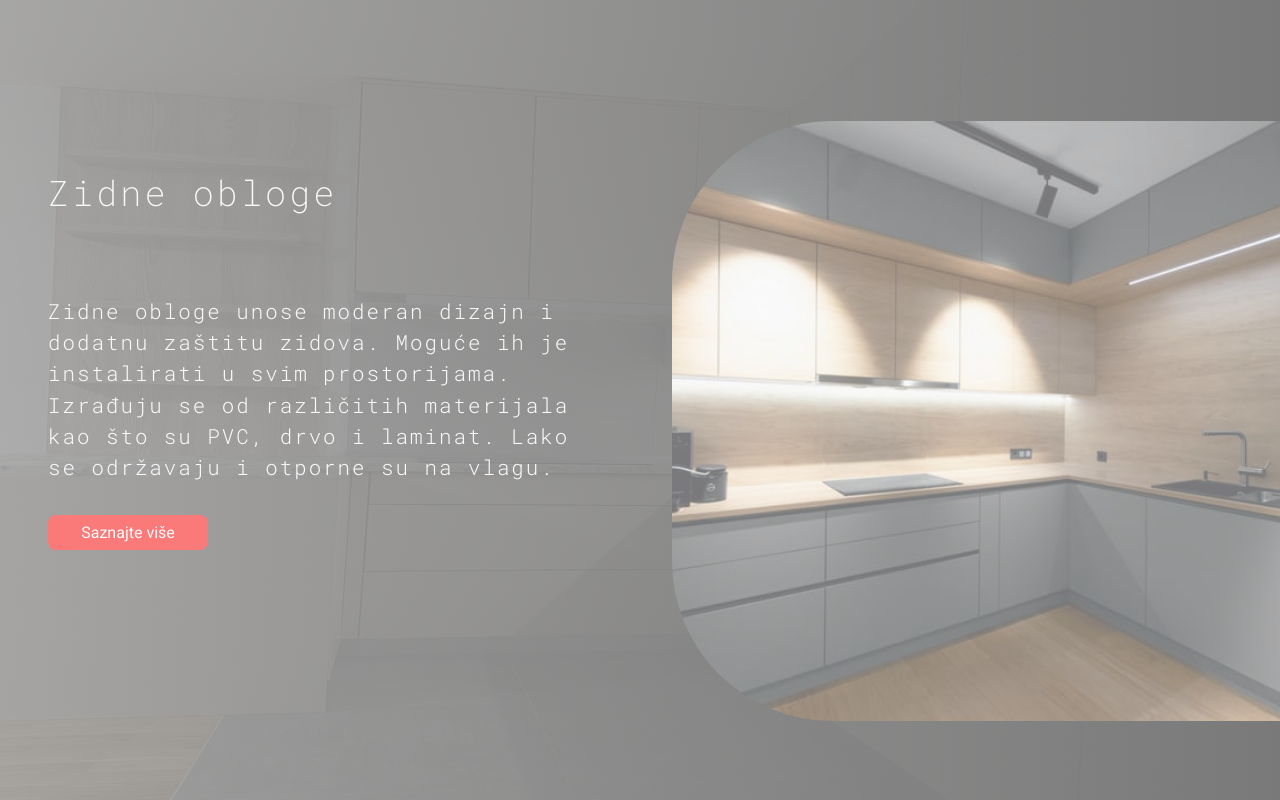
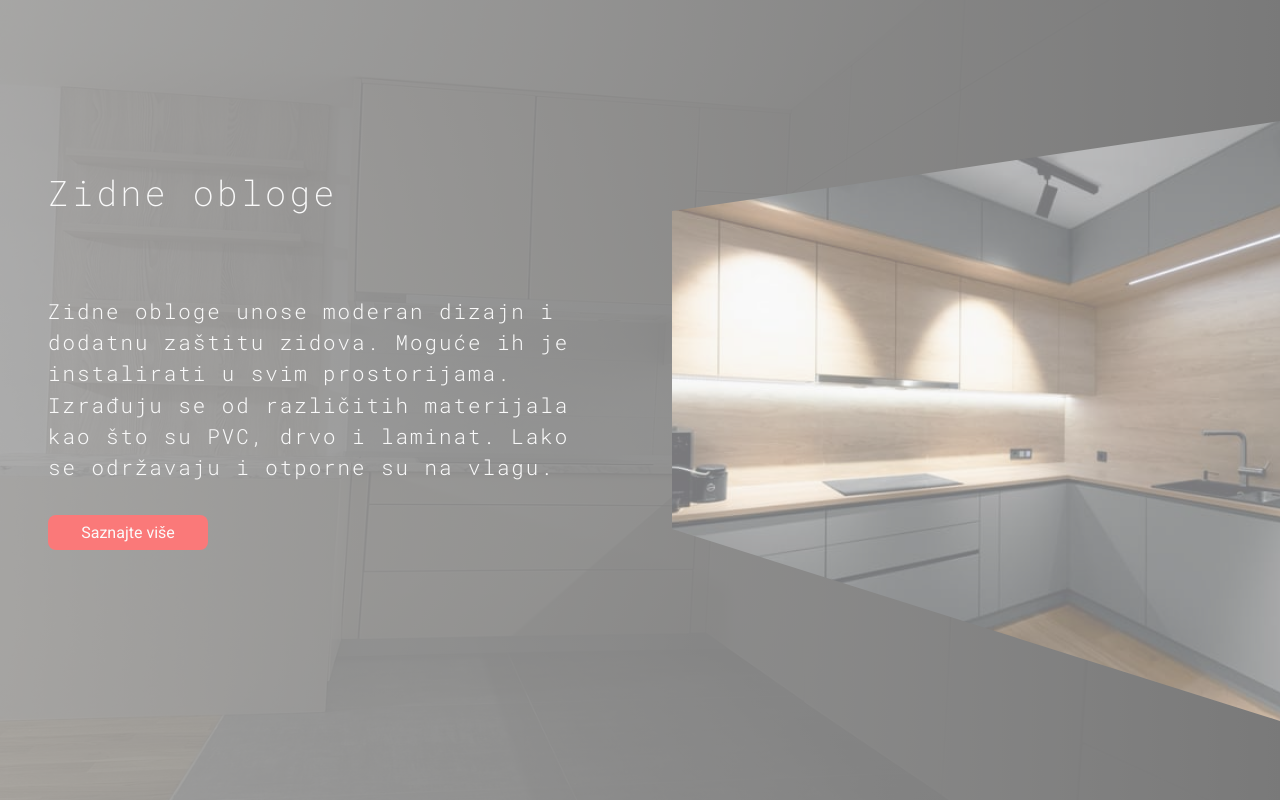
Before and after one commit to AlenZguric/in-3minterijeri, a React (Create React App) app: page /proizvodi in a window 1280 px wide. Shown: the part 1000-1800 px from the top of the page. Built offline with nearby package versions, Linux system fonts and the light colour scheme; a web font is replaced by a local one.

Commit message:
add clip-path on .img

```diff
--- a/src/styles/pages/galleryPage.css
+++ b/src/styles/pages/galleryPage.css
@@ -50,7 +50,8 @@
   flex-direction: row-reverse;
 }
 .gallery-page main .main-container .article-about:nth-child(even) img {
-  border-radius: 10rem 0 0 10rem;
+  -webkit-clip-path: polygon(100% 0, 100% 0, 100% 100%, 0 68%, 0 15%);
+          clip-path: polygon(100% 0, 100% 0, 100% 100%, 0 68%, 0 15%);
 }
 .gallery-page main .main-container .article-about-box-descriptions {
   display: flex;
@@ -101,5 +102,6 @@
   background-attachment: fixed;
   -o-object-fit: cover;
      object-fit: cover;
-  border-radius: 0 10rem 10rem 0;
+  -webkit-clip-path: polygon(0 0, 70% 0, 100% 85%, 85% 100%, 0 100%);
+          clip-path: polygon(0 0, 70% 0, 100% 85%, 85% 100%, 0 100%);
 }/*# sourceMappingURL=galleryPage.css.map */
--- a/src/styles/pages/galleryPage.scss
+++ b/src/styles/pages/galleryPage.scss
@@ -60,7 +60,7 @@
           flex-direction: row-reverse;
           img{
 
-              border-radius: 10rem 0 0 10rem;
+            clip-path: polygon(100% 0, 100% 0, 100% 100%, 0 68%, 0 15%);
             }
           }
         }
@@ -117,7 +117,7 @@
                 height: 600px;
                background-attachment:fixed;
                 object-fit: cover;
-                border-radius:  0 10rem 10rem 0;
+                clip-path: polygon(0 0, 70% 0, 100% 85%, 85% 100%, 0 100%);
 
             }
 
```
Also changed, not shown: 1 other file (tests, documents, lock files or other folders).
